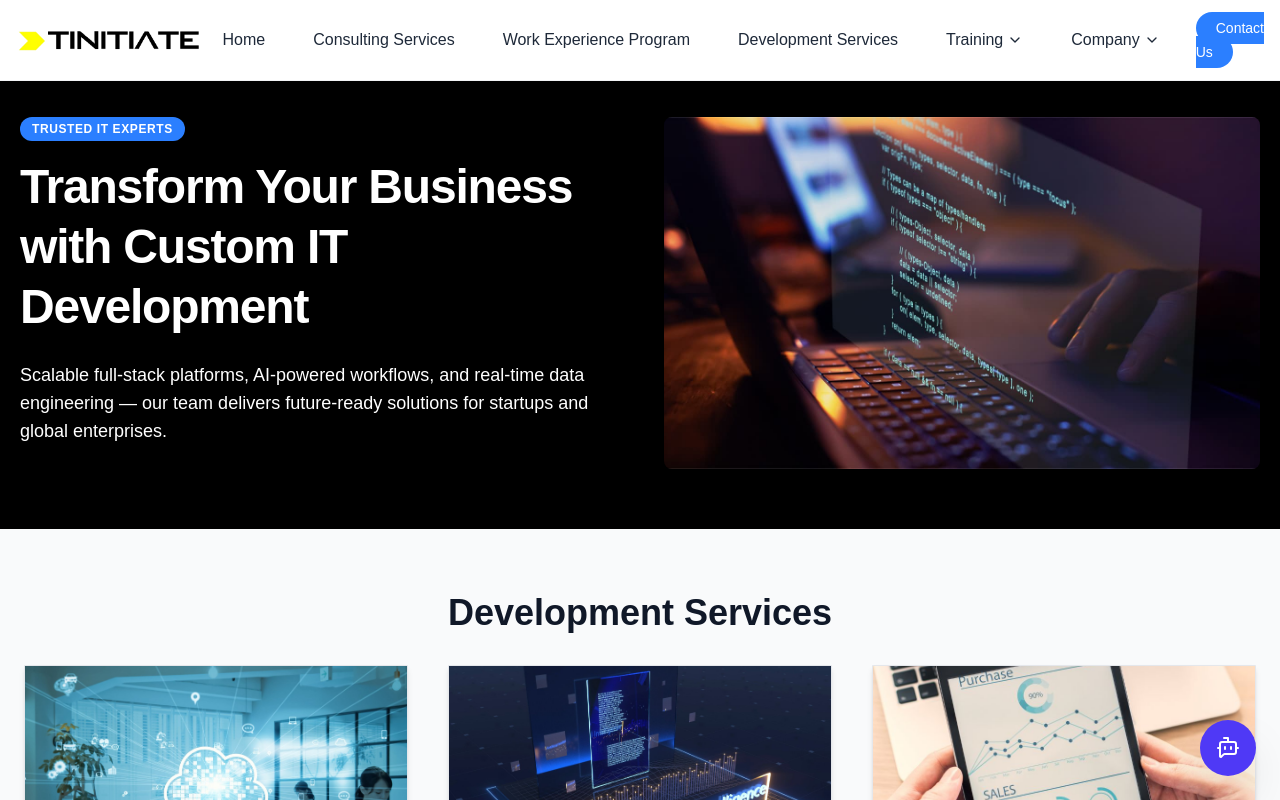
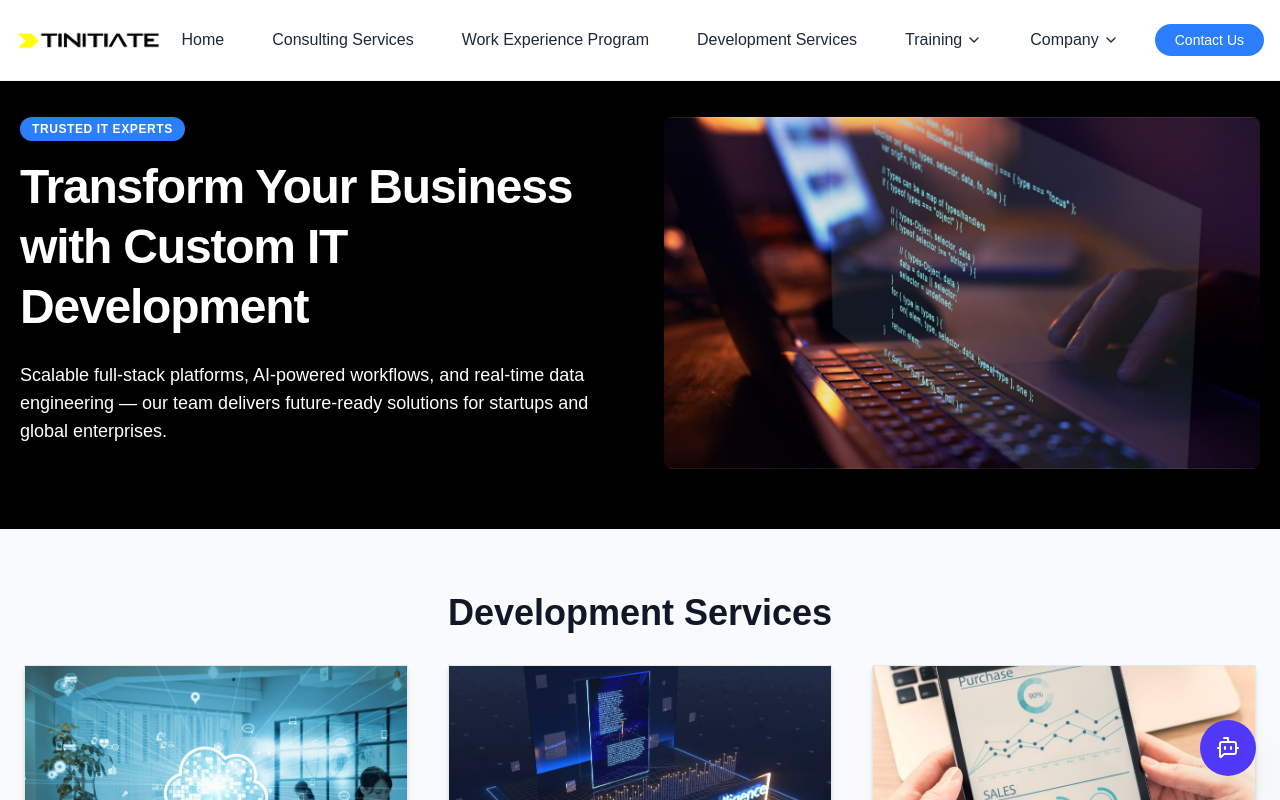
Before and after one commit to tinitiateprime/tinitiate_com, a Next.js app: page / in a window 1280 px wide. Shown: the top 800 px of the page. Built offline with nearby package versions, Linux system fonts and the light colour scheme.

Commit message:
modified header component

```diff
--- a/src/app/components/header.js
+++ b/src/app/components/header.js
@@ -430,8 +430,6 @@
 
 
 
-
-
 // File: src/app/components/header.js
 "use client";
 
@@ -457,13 +455,13 @@ export default function Header() {
     menuCloseTimer.current = setTimeout(() => {
       setOpenMenu(null);
       setOpenSub(null);
-    }, 180); // small cushion
+    }, 160);
   };
   const cancelMenuClose = () => clearTimeout(menuCloseTimer.current);
 
   const startSubClose = () => {
     clearTimeout(subCloseTimer.current);
-    subCloseTimer.current = setTimeout(() => setOpenSub(null), 180);
+    subCloseTimer.current = setTimeout(() => setOpenSub(null), 160);
   };
   const cancelSubClose = () => clearTimeout(subCloseTimer.current);
 
@@ -512,8 +510,8 @@ export default function Header() {
     setExpandedSub((p) => ({ ...p, [key]: !p[key] }));
 
   return (
-    <header className="bg-white sticky top-0 z-50 border-b border-gray-100">
-      <nav className="container mx-auto px-4 py-4 flex justify-between items-center">
+    <header className="bg-white sticky top-0 z-[100] border-b border-gray-100 overflow-visible">
+      <nav className="container mx-auto px-4 py-4 flex justify-between items-center overflow-visible">
         <Link href="/" className="block w-[140px] md:w-[170px] lg:w-[220px] xl:w-[220px]">
           <Image
             src="/images/tinitiatelogo.png"
@@ -535,7 +533,7 @@ export default function Header() {
         </button>
 
         {/* Desktop Menu — visible at/above 1280px */}
-        <ul className="hidden min-[1280px]:flex space-x-2 text-gray-800 relative items-center">
+        <ul className="hidden min-[1280px]:flex space-x-2 text-gray-800 relative items-center overflow-visible">
           {navItems.map((item) => {
             const hasDropdown = Array.isArray(item.dropdown) && item.dropdown.length > 0;
 
@@ -551,6 +549,9 @@ export default function Header() {
                 </li>
               );
             }
+
+            // Force right-edge alignment for "Company"
+            const forceRight = item.label === "Company";
 
             return (
               <li
@@ -575,9 +576,13 @@ export default function Header() {
                 {/* First-level dropdown */}
                 {openMenu === item.label && (
                   <div
-                    className="absolute left-0 top-full mt-2 bg-white rounded-lg shadow-lg w-64 z-50 border border-gray-200 p-2"
+                    className={`absolute top-full mt-2 bg-white rounded-lg shadow-lg w-64 border border-gray-200 p-2 z-[9999]
+                      ${forceRight ? "right-0 left-auto" : "left-0"}
+                      max-h-[calc(100vh-96px)] overflow-auto no-scrollbar
+                    `}
                     onMouseEnter={cancelMenuClose}
                     onMouseLeave={startMenuClose}
+                    style={{ overscrollBehavior: "contain" }}
                   >
                     <ul className="text-sm">
                       {item.dropdown.map((sub) => {
@@ -600,7 +605,10 @@ export default function Header() {
                           );
                         }
 
-                        // Nested submenu (Company → FAQ → items)
+                        // Force FAQ submenu to open left if parent is Company
+                        const forceLeft = item.label === "Company" && sub.label === "FAQ";
+                        const isSubOpen = openSub === sub.label;
+
                         return (
                           <li
                             key={sub.label}
@@ -615,17 +623,24 @@ export default function Header() {
                               type="button"
                               className="w-full flex items-center justify-between px-3 py-2 rounded-md hover:bg-gray-100"
                               aria-haspopup="true"
-                              aria-expanded={openSub === sub.label}
+                              aria-expanded={isSubOpen}
+                              onClick={() =>
+                                setOpenSub((prev) => (prev === sub.label ? null : sub.label))
+                              }
                             >
                               {sub.label}
                               <ChevronRight size={16} />
                             </button>
 
-                            {openSub === sub.label && (
+                            {isSubOpen && (
                               <div
-                                className="absolute left-full top-0 ml-2 w-64 rounded-lg border border-gray-200 bg-white shadow-lg p-2"
+                                className={`absolute top-0 w-64 rounded-lg border border-gray-200 bg-white shadow-lg p-2 z-[10000]
+                                  ${forceLeft ? "right-full mr-2" : "left-full ml-2"}
+                                  max-h-[calc(100vh-96px)] overflow-auto no-scrollbar
+                                `}
                                 onMouseEnter={cancelSubClose}
                                 onMouseLeave={startSubClose}
+                                style={{ overscrollBehavior: "contain" }}
                               >
                                 <ul className="text-sm">
                                   {sub.dropdown.map((leaf) => (
@@ -659,7 +674,7 @@ export default function Header() {
           <li className="pl-2">
             <Link
               href="/request-callback"
-              className="bg-blue-500 text-white px-5 py-2 rounded-full hover:bg-blue-700 transition text-sm font-medium"
+              className="bg-blue-500 text-white px-5 py-2 rounded-full hover:bg-blue-700 transition text-sm font-medium whitespace-nowrap"
             >
               Contact Us
             </Link>
@@ -667,7 +682,7 @@ export default function Header() {
         </ul>
       </nav>
 
-      {/* Mobile Menu — visible below 1280px */}
+      {/* Mobile Menu — unchanged (accordion) */}
       {isOpen && (
         <ul className="min-[1280px]:hidden bg-white px-4 pb-4 space-y-2 text-gray-800 border-t border-gray-100">
           {navItems.map((item) => {
@@ -691,14 +706,11 @@ export default function Header() {
                 <button
                   type="button"
                   className="w-full flex items-center justify-between px-3 py-2 rounded-md hover:bg-gray-100"
-                  onClick={() => setExpanded((p) => ({ ...p, [topKey]: !p[topKey] }))}
+                  onClick={() => toggleExpand(topKey)}
                   aria-expanded={isTopOpen}
                 >
                   <span>{item.label}</span>
-                  <ChevronDown
-                    className={`transition-transform ${isTopOpen ? "rotate-180" : ""}`}
-                    size={18}
-                  />
+                  <ChevronDown className={`transition-transform ${isTopOpen ? "rotate-180" : ""}`} size={18} />
                 </button>
 
                 {isTopOpen && (
@@ -728,14 +740,11 @@ export default function Header() {
                           <button
                             type="button"
                             className="w-full flex items-center justify-between px-3 py-2 rounded-md hover:bg-gray-100 text-sm"
-                            onClick={() => setExpandedSub((p) => ({ ...p, [subKey]: !p[subKey] }))}
+                            onClick={() => toggleExpandSub(subKey)}
                             aria-expanded={isSubOpen}
                           >
                             <span>{sub.label}</span>
-                            <ChevronDown
-                              className={`transition-transform ${isSubOpen ? "rotate-180" : ""}`}
-                              size={16}
-                            />
+                            <ChevronDown className={`transition-transform ${isSubOpen ? "rotate-180" : ""}`} size={16} />
                           </button>
 
                           {isSubOpen && (
@@ -776,6 +785,17 @@ export default function Header() {
           </li>
         </ul>
       )}
+
+      {/* Hide scrollbars when clamped */}
+      <style jsx global>{`
+        .no-scrollbar {
+          -ms-overflow-style: none; /* IE/Edge */
+          scrollbar-width: none;    /* Firefox */
+        }
+        .no-scrollbar::-webkit-scrollbar {
+          display: none; width: 0; height: 0; /* Chrome/Safari */
+        }
+      `}</style>
     </header>
   );
 }
```
